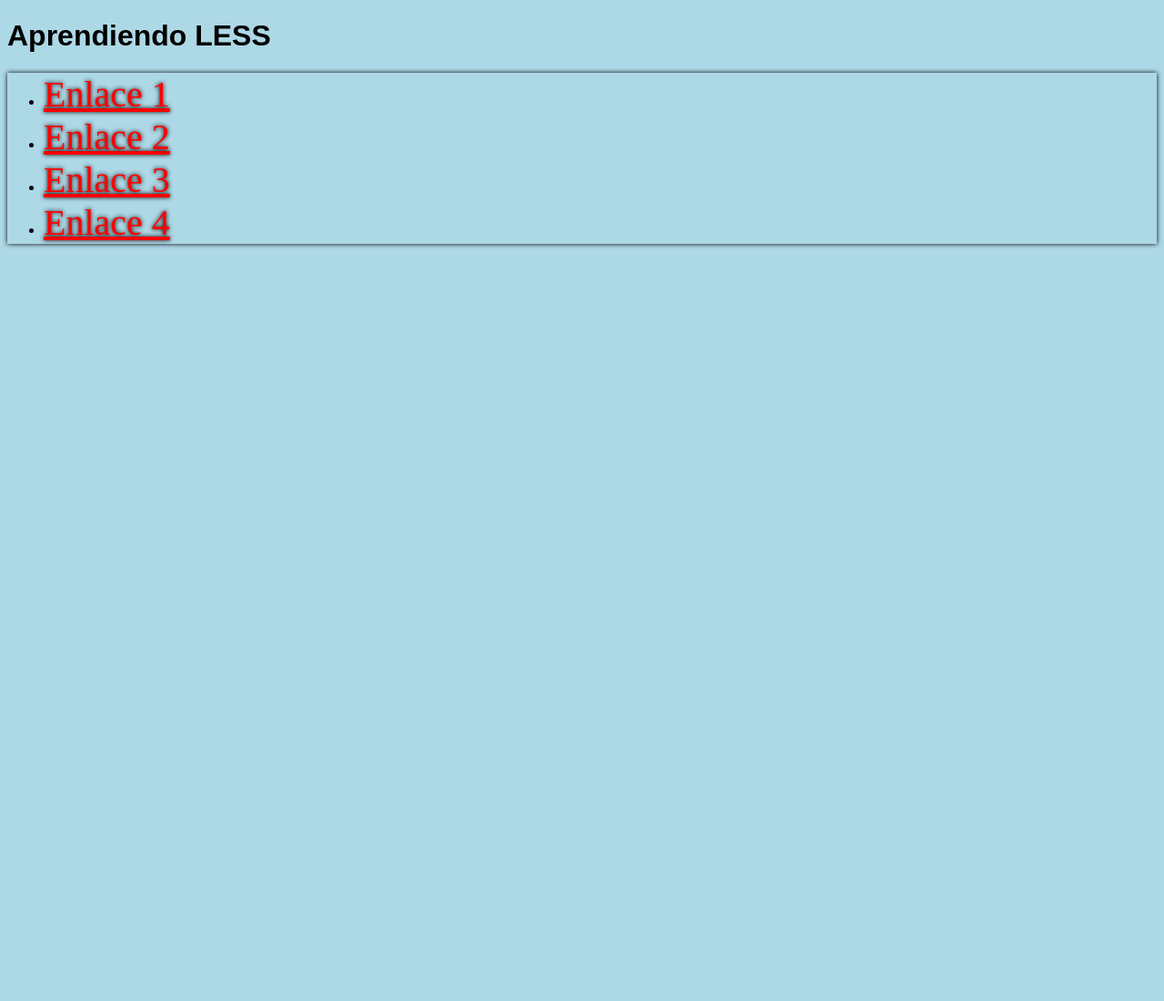
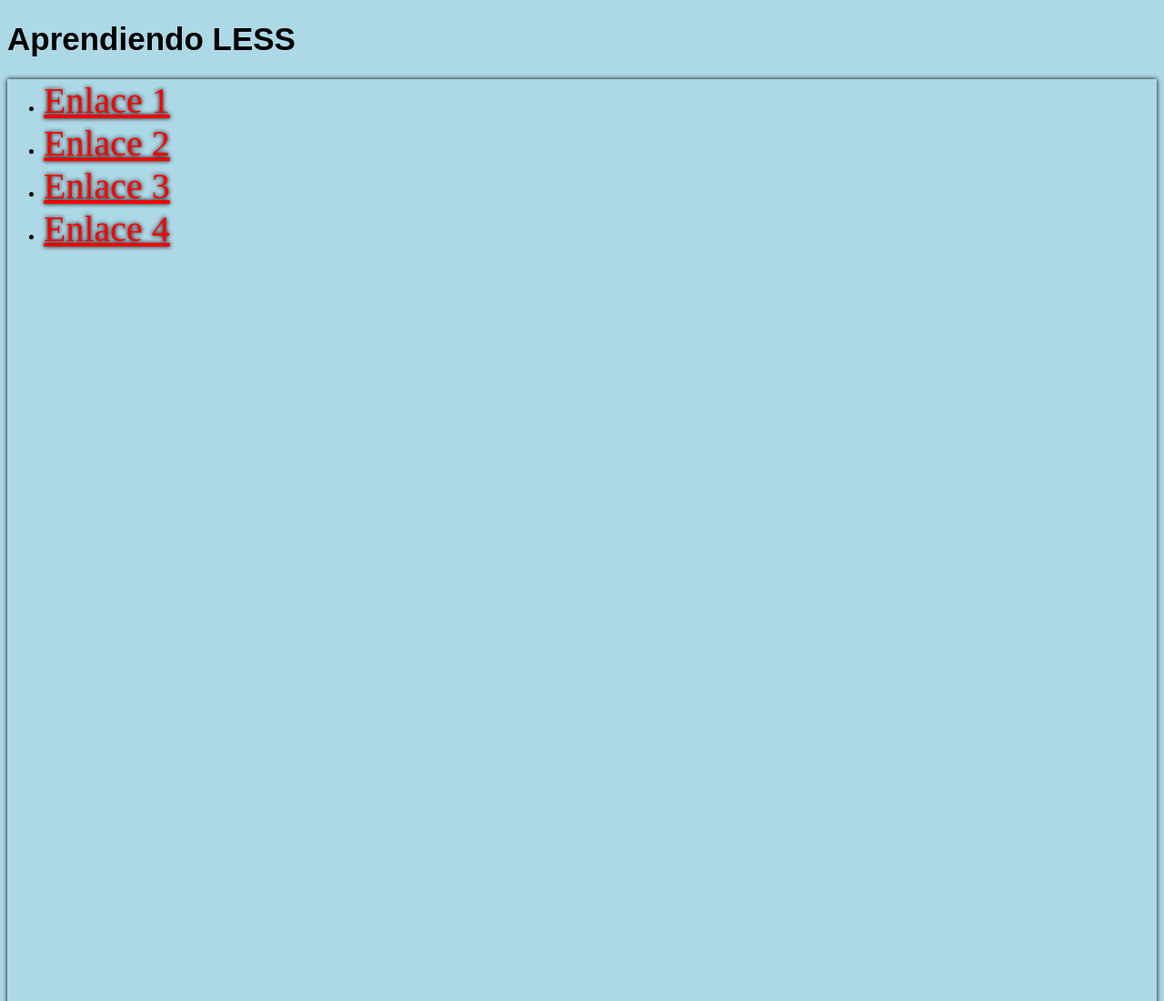
Before and after one commit to Mauricio2212/Curso_CSS, a plain HTML site: page aprendiendo-less/index.html in a window 1280 px wide. Shown: the top 1100 px of the page at 91% size. Before the commit the page ends 800 px from the top, so only its background shows below. Drawn offline with Linux system fonts and the light colour scheme.

Commit message:
Operadores, Bucles y Condicionales LESS - capitulo 138

```diff
--- a/aprendiendo-less/estilos.less
+++ b/aprendiendo-less/estilos.less
@@ -30,3 +30,31 @@ h1{
 .informacion{
     .sombras(5px);
 }
+
+//Operadores
+h1{
+    font-size: 30px + 5px;
+}
+
+//Condicionales
+.textoNegro (@value) when (@value=true){
+    color: black;
+}
+
+h1 {
+    color: green;
+    .textoNegro(true);
+}
+
+//Bucles
+
+//hace falta el first child
+.loop(@cont) when (@cont > 0) {
+    .loop((@cont - 1));
+    height: ((900px/2) * @cont);
+}
+
+.informacion {
+    height: 900px;
+    .loop(5);
+}
--- a/aprendiendo-less/styles.css
+++ b/aprendiendo-less/styles.css
@@ -12,3 +12,17 @@ h1 {
   box-shadow: 0px 0px 5px black;
   text-shadow: 0px 0px 5px black;
 }
+h1 {
+  font-size: 35px;
+}
+h1 {
+  color: green;
+  color: black;
+}
+.informacion {
+  height: 450px;
+  height: 900px;
+  height: 1350px;
+  height: 1800px;
+  height: 2250px;
+}
```
